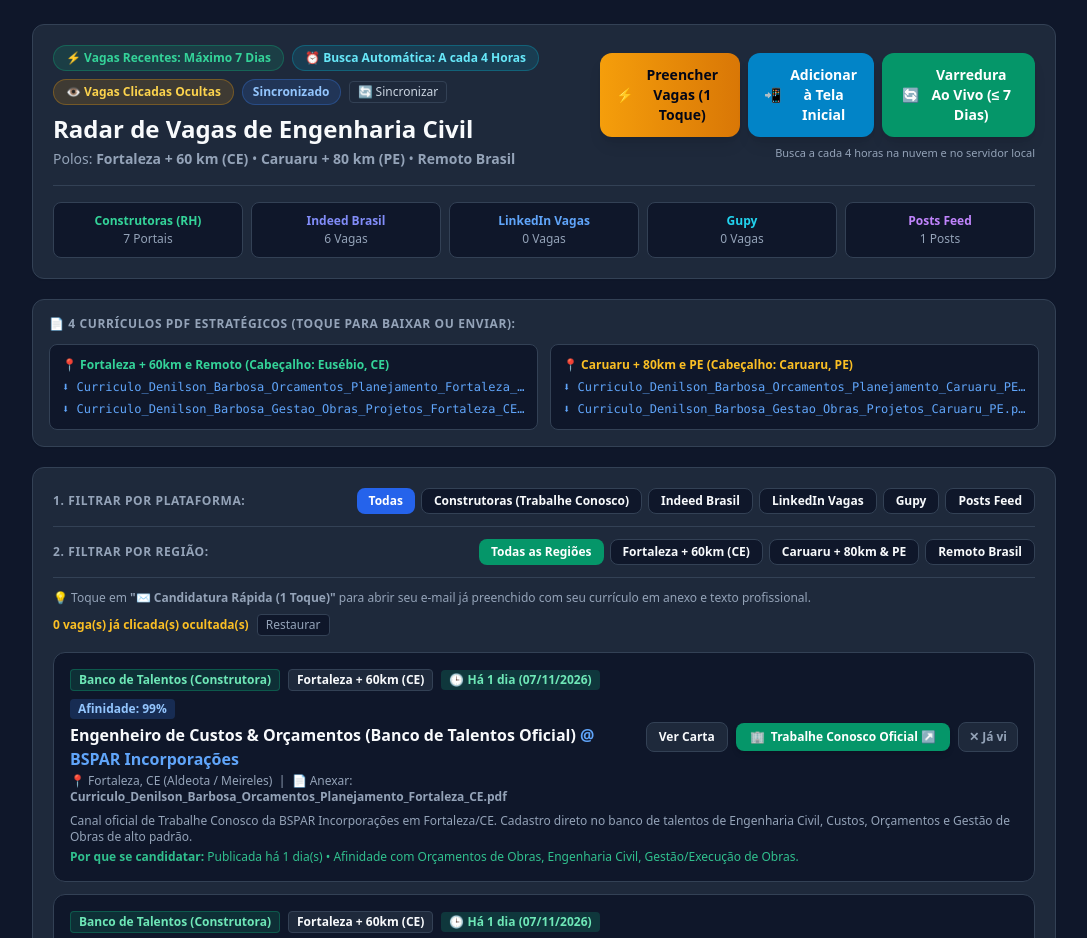
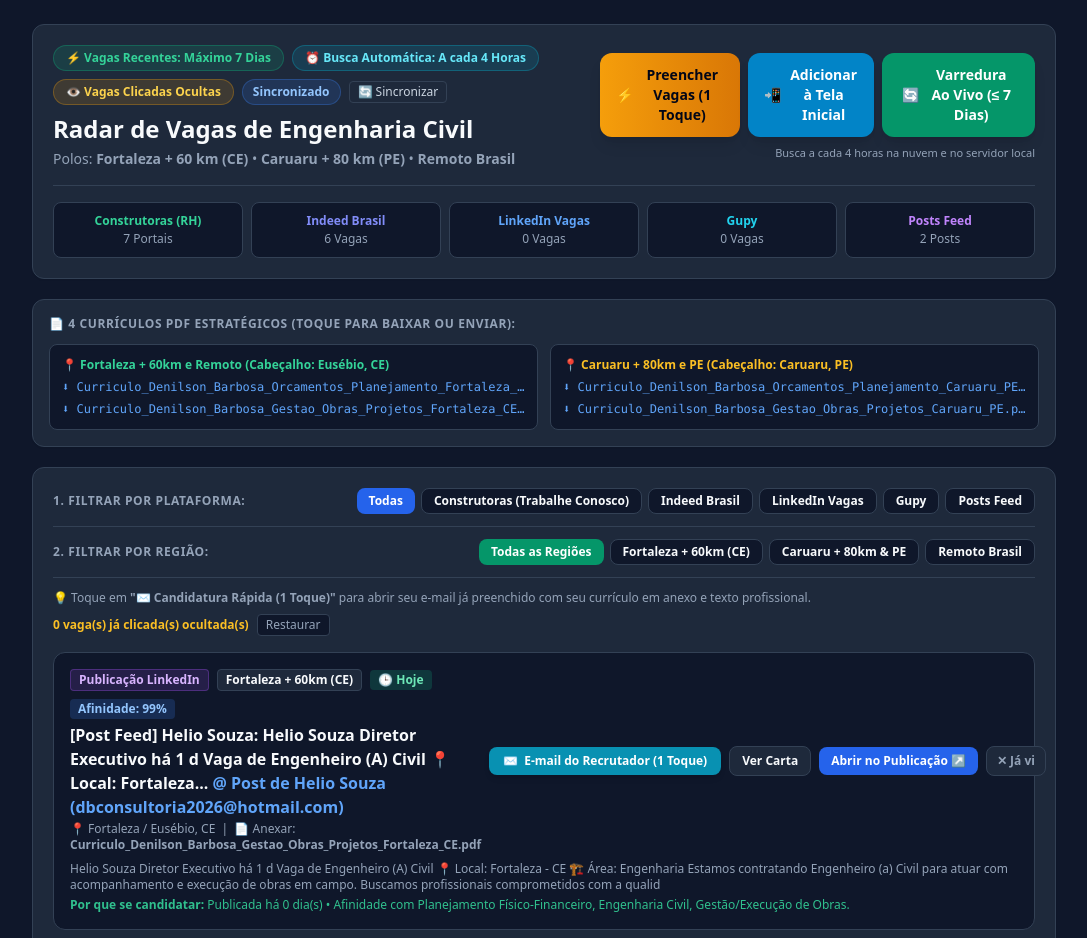
Before and after one commit to denilsonb20-prog/radar-vagas-engenharia, a plain HTML site: page index.html in a window 1280 px wide. Shown: the top 938 px of the page, without its empty margins (96-1183 px from the left). Drawn offline with nearby package versions, Linux system fonts and the light colour scheme; no server answers.

Commit message:
Sync bidirecional index.html

```diff
--- a/index.html
+++ b/index.html
@@ -344,6 +344,23 @@
 
     let VAGAS = [
   {
+    "id": "post_7525631035309486080",
+    "plat": "Publicação LinkedIn",
+    "reg": "fortaleza",
+    "regLabel": "Fortaleza + 60km (CE)",
+    "dias": 0,
+    "recencia": "Hoje",
+    "score": 99,
+    "titulo": "[Post Feed] Helio Souza: Helio Souza Diretor Executivo há 1 d Vaga de Engenheiro (A) Civil 📍 Local: Fortaleza...",
+    "empresa": "Post de Helio Souza (dbconsultoria2026@hotmail.com)",
+    "local": "Fortaleza / Eusébio, CE",
+    "pdf": "Curriculo_Denilson_Barbosa_Gestao_Obras_Projetos_Fortaleza_CE.pdf",
+    "email": "dbconsultoria2026@hotmail.com",
+    "url": "https://www.linkedin.com/feed/update/urn:li:activity:7525631035309486080/",
+    "resumo": "Helio Souza Diretor Executivo há 1 d Vaga de Engenheiro (A) Civil 📍 Local: Fortaleza - CE 🏗️ Área: Engenharia Estamos contratando Engenheiro (a) Civil para atuar com acompanhamento e execução de obras em campo. Buscamos profissionais comprometidos com a qualid",
+    "motivo": "Publicada há 0 dia(s) • Afinidade com Planejamento Físico-Financeiro, Engenharia Civil, Gestão/Execução de Obras."
+  },
+  {
     "id": "const_ce_bspar",
     "plat": "Banco de Talentos (Construtora)",
     "reg": "fortaleza",
@@ -492,7 +509,7 @@
     "local": "Fortaleza, CE",
     "pdf": "Curriculo_Denilson_Barbosa_Orcamentos_Planejamento_Fortaleza_CE.pdf",
     "email": "",
-    "url": "https://www.crolimengenharia.com.br/trabalhe-conosco/",
+    "url": "https://crolimengenharia.com.br/contato/",
     "resumo": "Portal oficial de Trabalhe Conosco da C. Rolim Engenharia. Banco de talentos e processos seletivos contínuos para obras prediais residenciais e comerciais em Fortaleza.",
     "motivo": "Publicada há 1 dia(s) • Afinidade com Planejamento Físico-Financeiro, Engenharia Civil, Gestão/Execução de Obras."
   },
@@ -548,6 +565,23 @@
     "motivo": "Publicada há 1 dia(s) • Afinidade com Sala Técnica / Orçamentos e Planejamento, Gestão/Execução de Obras, Engenharia de Custos."
   },
   {
+    "id": "post_7523750203116498944",
+    "plat": "Publicação LinkedIn",
+    "reg": "fortaleza",
+    "regLabel": "Fortaleza + 60km (CE)",
+    "dias": 3,
+    "recencia": "Há 3 dias (04/11/2026)",
+    "score": 87,
+    "titulo": "[Post Feed] Agilean: Agilean há 6 d Vaga aberta em Fortaleza/CE! Estamos à procura de um(a) Analista de En...",
+    "empresa": "Post de Agilean (Feed LinkedIn)",
+    "local": "Fortaleza / Eusébio, CE",
+    "pdf": "Curriculo_Denilson_Barbosa_Gestao_Obras_Projetos_Fortaleza_CE.pdf",
+    "email": "",
+    "url": "https://www.linkedin.com/feed/update/urn:li:activity:7523750203116498944/",
+    "resumo": "Agilean há 6 d Vaga aberta em Fortaleza/CE! Estamos à procura de um(a) Analista de Engajamento (Engenharia Civil) para fazer parte do nosso time. Se você é engenheiro(a) civil, tem vivência em obra e quer levar essa experiência para dentro da tecnologia, essa ",
+    "motivo": "Publicada há 3 dia(s) • Afinidade com Engenharia Civil, Gestão/Execução de Obras."
+  },
+  {
     "id": "const_pe_rioave",
     "plat": "Banco de Talentos (Construtora)",
     "reg": "caruaru",
@@ -563,23 +597,6 @@
     "url": "https://rioave.com.br/trabalhe-conosco/",
     "resumo": "Portal oficial de Trabalhe Conosco da Construtora Rio Ave em Pernambuco. Cadastro no banco de talentos para engenharia, planejamento físico-financeiro e obras corporativas.",
     "motivo": "Publicada há 1 dia(s) • Afinidade com Planejamento Físico-Financeiro, Gestão/Execução de Obras."
-  },
-  {
-    "id": "post_7523750203116498944",
-    "plat": "Publicação LinkedIn",
-    "reg": "fortaleza",
-    "regLabel": "Fortaleza + 60km (CE)",
-    "dias": 2,
-    "recencia": "Há 2 dias (04/11/2026)",
-    "score": 79,
-    "titulo": "[Post Feed] pt. linkedin . com › posts › agilean-app_vaga-aberta-em Vaga aberta ",
-    "empresa": "Publicado por: Agilean App",
-    "local": "Fortaleza, CE",
-    "pdf": "Curriculo_Denilson_Barbosa_Gestao_Obras_Projetos_Fortaleza_CE.pdf",
-    "email": "",
-    "url": "https://pt.linkedin.com/posts/agilean-app_vaga-aberta-em-fortalezace-estamos-%C3%A0-procura-activity-7523750203116498944-em2K",
-    "resumo": "pt. linkedin . com › posts › agilean-app_vaga-aberta-em Vaga aberta em Fortaleza/CE! Estamos à procura de um (a ... pt.linkedin.com › posts › agilean-app_vaga-aberta-em Vaga aberta em Fortaleza /CE! Estamos à procura de um (a) Analista de Engajamento (Engenhar",
-    "motivo": "Publicada há 2 dia(s) • Afinidade com Engenharia Civil."
   }
 ];
 
```
